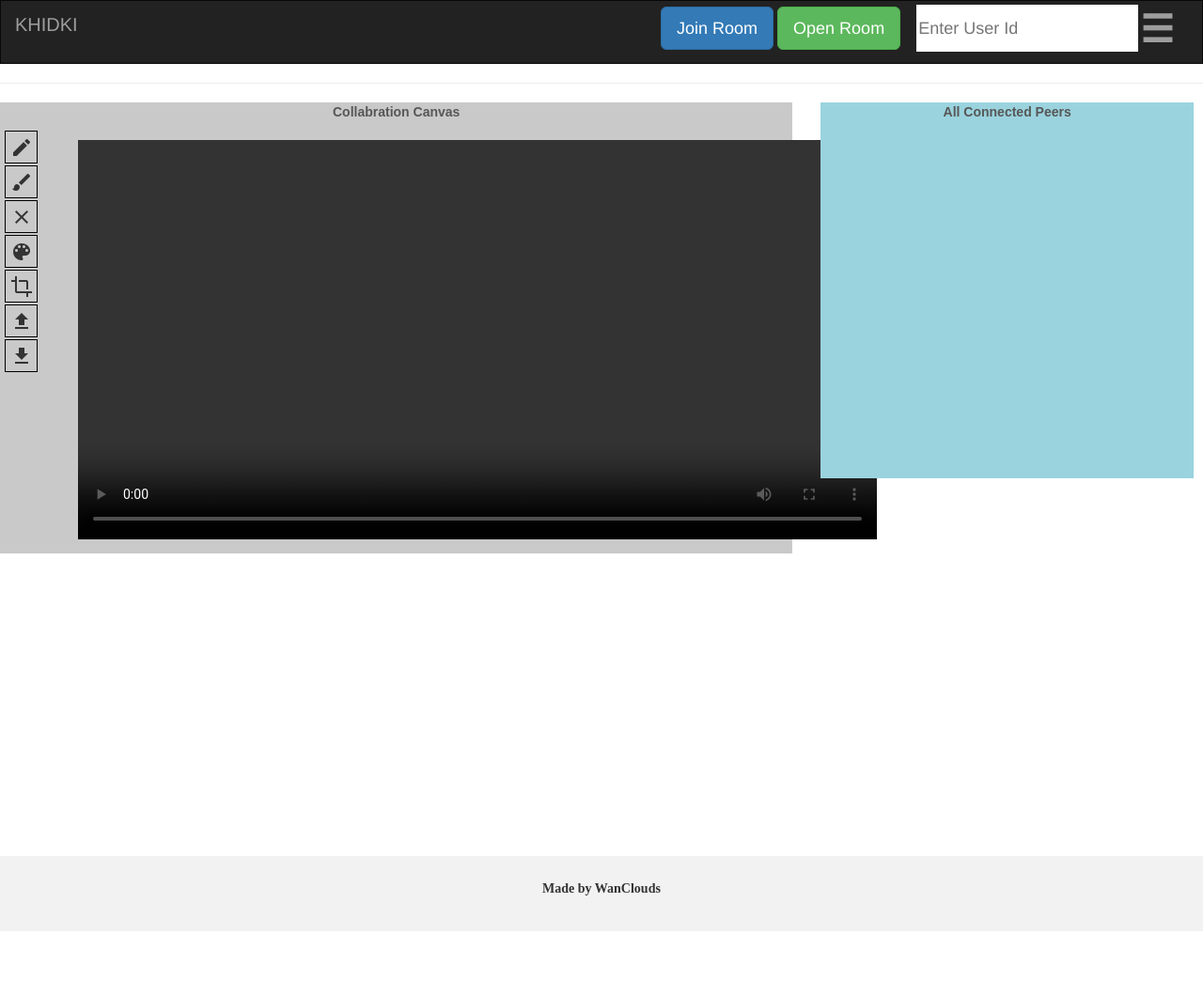
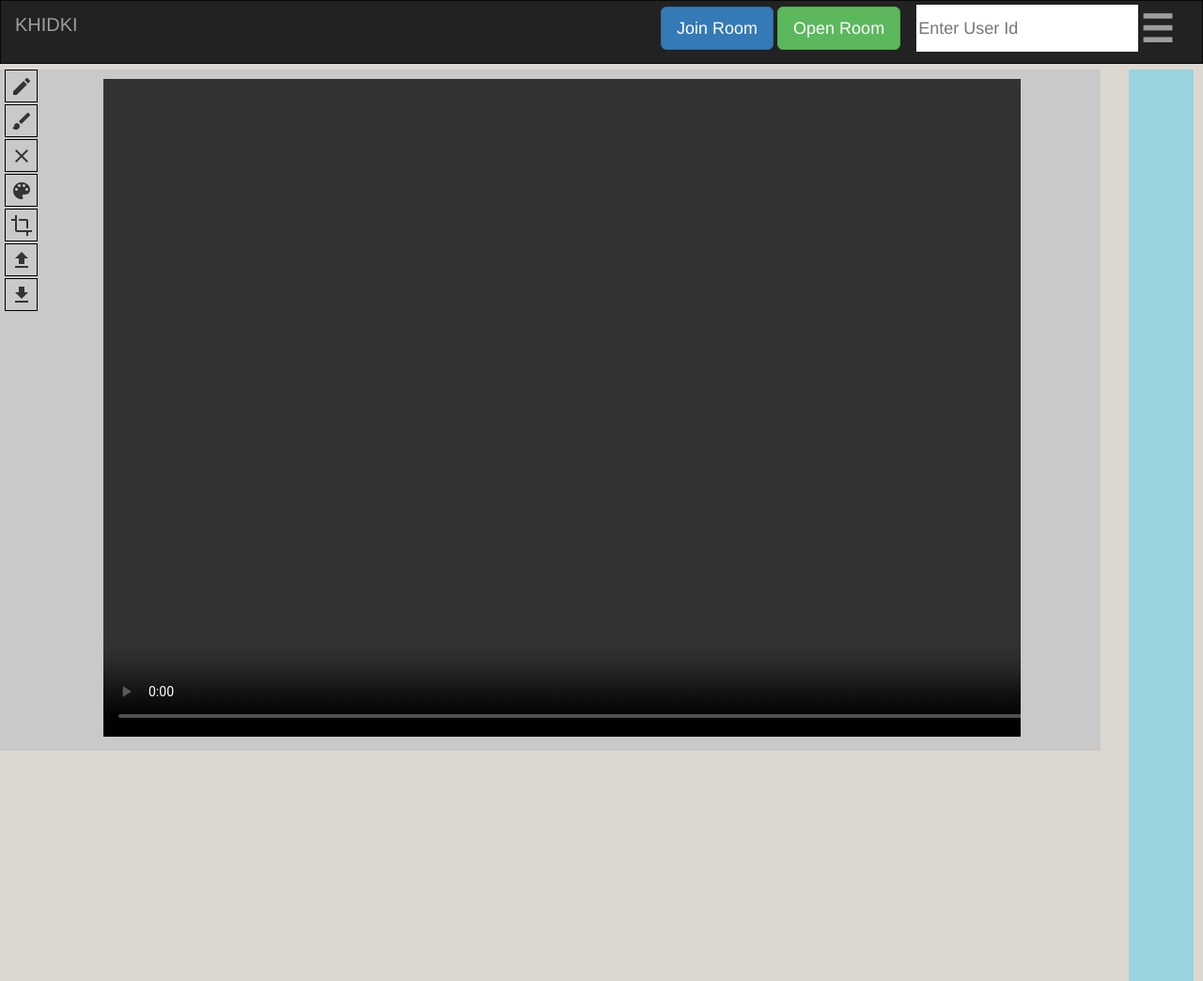
Before and after one commit to vrdyno/mirror, a website: page khidki.html in a window 1280 px wide. Shown: the top 1044 px of the page at 94% size. Before the commit the page ends 991 px from the top, so only its background shows below. Drawn offline with nearby package versions, Linux system fonts and the light colour scheme.

Commit message:
Update khidki.html

```diff
--- a/khidki.html
+++ b/khidki.html
@@ -1,7 +1,7 @@
 <!DOCTYPE html>
 <html lang="en">
 <head>
-  <title>KHIDKI</title>
+  <title>Bootstrap Example</title>
   <meta charset="utf-8">
   <meta name="viewport" content="width=device-width, initial-scale=1">
   <link rel="stylesheet" href="https://maxcdn.bootstrapcdn.com/bootstrap/3.3.7/css/bootstrap.min.css">
@@ -95,7 +95,7 @@ p {
 
   </style>
 </head>
-<body>
+<body style="background-color: #DCD8CF">
 
 <nav class="navbar navbar-inverse">
   <div class="container-fluid">
@@ -127,11 +127,11 @@ p {
       <a  >Select a Webcam</a>
             </p>
             <select id="video-devices"></select>
-            <select id="audio-devices" style="display: none"></select>
+            <select id="audio-devices" ></select>
             <br />
             <br />
       <button id="switch-camera" >Accept Webcam</button>
-      <button id="switch-microphone" style="display: none" ></button>
+      <button id="switch-microphone"  >Accept Mic</button>
 </div>
 
 
@@ -187,7 +187,6 @@ function closeNav() {
 <!-- socket.io for signaling -->
 <script src="https://rtcmulticonnection.herokuapp.com/socket.io/socket.io.js"></script>
 
-<hr>
 
 
 
@@ -196,16 +195,13 @@ function closeNav() {
 
 
 
-  <div class="row">
+  <div class="row" style="margin-top: 6px;">
 
-    <div class="col-sm-8">
+    <div class="col-sm-11">
 
-    <div  style="  background-color: #C9C9C9">
-     <p  style="  color: #575757;   font-family: Arial, Helvetica, sans-serif;
-   text-align: center;">
-             Collabration Canvas
-            </p>
-    <div class="row">
+    <div  style=" height: 800; background-color: #C9C9C9">
+
+    <div class="row" >
     <div class="col-sm-1">
 <div style=" width: 35px; margin-left: 5px;
     height: 35px;
@@ -252,12 +248,12 @@ function closeNav() {
 
     </div>
 
-    <div class="col-sm-7">
+    <div class="col-sm-10" style="overflow: hidden;">
 
 
 
 
-    <video  style="margin: 10px;" id="board" width=850  controls ></video>
+    <video  style="margin: 10px;" id="board" width=1400  controls ></video>
 
 </div>
 </div>
@@ -265,10 +261,10 @@ function closeNav() {
 </div>
     </div>
 
-    <div id="parent-peers-view" class="col-sm-4"  >
-<div id="peers-view" style="  background-color:#9AD3DE;    margin-right: 10px; height: 400px;">
-     <p  style=" color: #575757 ; font-family: Arial, Helvetica, sans-serif; text-align: center;">
-             All Connected Peers </p>
+    <div id="parent-peers-view" class="col-sm-1"  >
+<div id="peers-view" style="     overflow: hidden;
+ background-color:#9AD3DE;    margin-right: 10px; height: 970px;">
+
 
             </div>
             </div>
@@ -287,7 +283,7 @@ function closeNav() {
 
 
 
-<footer  style=" margin-top: 8cm;"
+<footer  style=" margin-top: 6cm;"
  class="container-fluid text-center">
   <p>Made by WanClouds
 </p>
@@ -495,9 +491,12 @@ localVideo.play();
 }
 else{
 vid.id=e.extra.userid;
- vid.width = "80";
-vid.height = "60";
-vid.style.margin= "12px";
+    //vid.width= "80%";
+
+ vid.width = "120";
+ vid.style.margin= "12px";
+
+
 vid.controls =true;
          attachMediaStream(vid, e.stream);
 
@@ -517,7 +516,6 @@ vid.controls =true;
  //}
   }
 };
-
 
 
 
```
